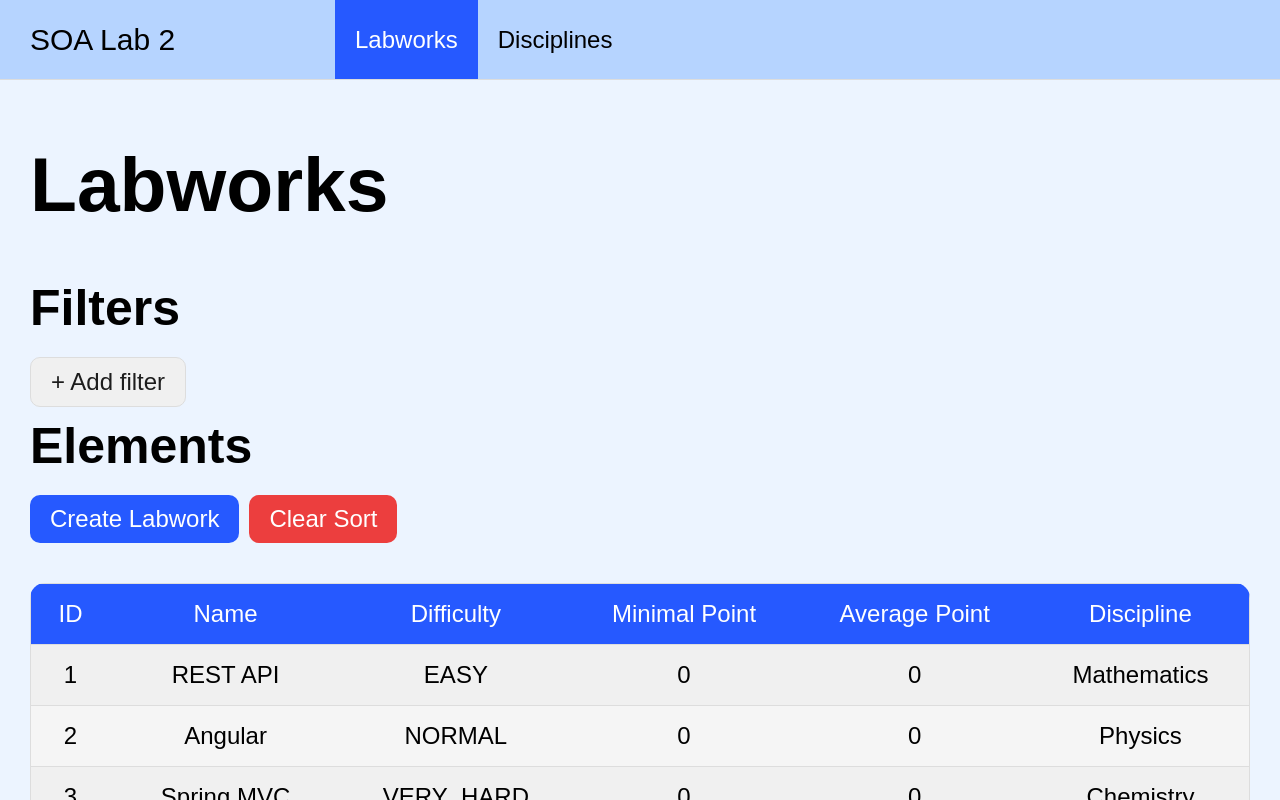
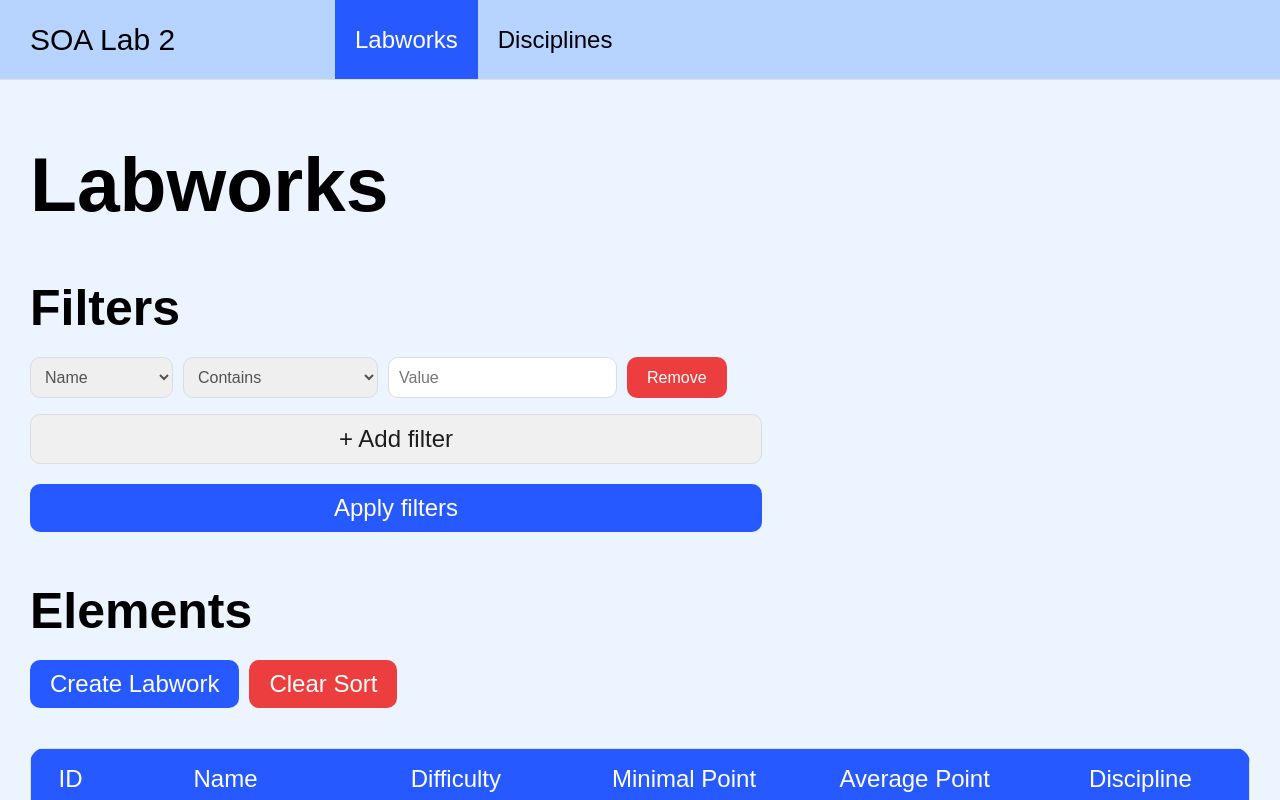
Before and after one commit to SolidSn4ke/soa-lab-2, an Angular app in the folder front/: page /labworks in a window 1280 px wide. Both pictures are taken after a click on the button "+ Add filter". Shown: the top 800 px of the page. Built offline with nearby package versions, Linux system fonts and the light colour scheme.

Commit message:
feat: add filters for labwork

```diff
--- a/front/src/app/interfaces/FilterItem.ts
+++ b/front/src/app/interfaces/FilterItem.ts
@@ -1,5 +1,5 @@
 export interface FilterItem {
     field: string,
-    operator: '>' | '<' | '~',
+    operator: '>' | '<' | '>=' | '<=' | '=' | '~',
     value: string,
 }
--- a/front/src/app/pages/labworks/labworks.html
+++ b/front/src/app/pages/labworks/labworks.html
@@ -4,12 +4,44 @@
 
         <h2>Filters</h2>
         <div class="filter-list">
+            @for (filter of filters; track $index; let i = $index) {
+            <div class="filter-item">
+                <select [(ngModel)]="filter.field">
+                    <option value="id">ID</option>
+                    <option value="name">Name</option>
+                    <option value="difficulty">Difficulty</option>
+                    <option value="minimalPoint">Minimal Point</option>
+                    <option value="averagePoint">Average Point</option>
+                    <option value="discipline.name">Discipline</option>
+                </select>
 
+                <select [(ngModel)]="filter.operator">
+                    <option value=">">Greater than</option>
+                    <option value="<">Less than</option>
+                    <option value=">=">Greater than or equal</option>
+                    <option value="<=">Less than or equal</option>
+                    <option value="=">Equals</option>
+                    <option value="~">Contains</option>
+                </select>
+
+                <input [(ngModel)]="filter.value" type="text" placeholder="Value" />
+
+                <button type="button" class="button button--red" (click)="removeFilter(i)">
+                    Remove
+                </button>
+            </div>
+            }
         </div>
 
-        <button class="button button--surface default-text" (click)="addSearch()">
-            + Add filter
-        </button>
+        <div class="default-text filter__actions">
+            <button class="button button--surface" (click)="addSearch()">
+                + Add filter
+            </button>
+
+            <button type="button" class="button button--primary" (click)="applyFilters()">
+                Apply filters
+            </button>
+        </div>
 
         <h2>Elements</h2>
         <div class="labwork-actions default-text">
--- a/front/src/app/pages/labworks/labworks.scss
+++ b/front/src/app/pages/labworks/labworks.scss
@@ -72,3 +72,29 @@
     }
 
 }
+
+.filter-list {
+    display: flex;
+    flex-direction: column;
+    gap: 12px;
+    margin-bottom: 16px;
+}
+
+.filter-item {
+    display: flex;
+    flex-wrap: wrap;
+    gap: 10px;
+
+    select,
+    input {
+        padding: 10px;
+    }
+}
+
+.filter__actions {
+    width: 60%;
+    display: flex;
+    flex-direction: column;
+    gap: 20px;
+    padding-bottom: 40px;
+}
--- a/front/src/app/pages/labworks/labworks.ts
+++ b/front/src/app/pages/labworks/labworks.ts
@@ -6,9 +6,10 @@ import { Router } from '@angular/router';
 import { SortItem } from '../../interfaces/SortItem';
 import { FilterItem } from '../../interfaces/FilterItem';
 import { LabworkForm } from '../../components/labwork-form/labwork-form';
+import { FormsModule } from '@angular/forms';
 
 @Component({
-  imports: [CommonModule, LabworkForm],
+  imports: [CommonModule, LabworkForm, FormsModule],
   selector: 'app-labworks',
   styleUrl: './labworks.scss',
   templateUrl: './labworks.html',
@@ -117,7 +118,23 @@ export class Labworks implements OnInit {
   }
 
   public addSearch(): void {
+    this.filters.push({
+      field: 'name',
+      operator: '~',
+      value: '',
+    });
+  }
 
+  public removeFilter(index: number): void {
+    this.filters.splice(index, 1);
+  }
+
+  public applyFilters(): void {
+    const activeFilters = this.filters.filter(
+      filter => filter.value.trim() !== ''
+    );
+    console.log(activeFilters)
+    this.loadLabworks();
   }
 
   public onSortClick(field: string) {
```
